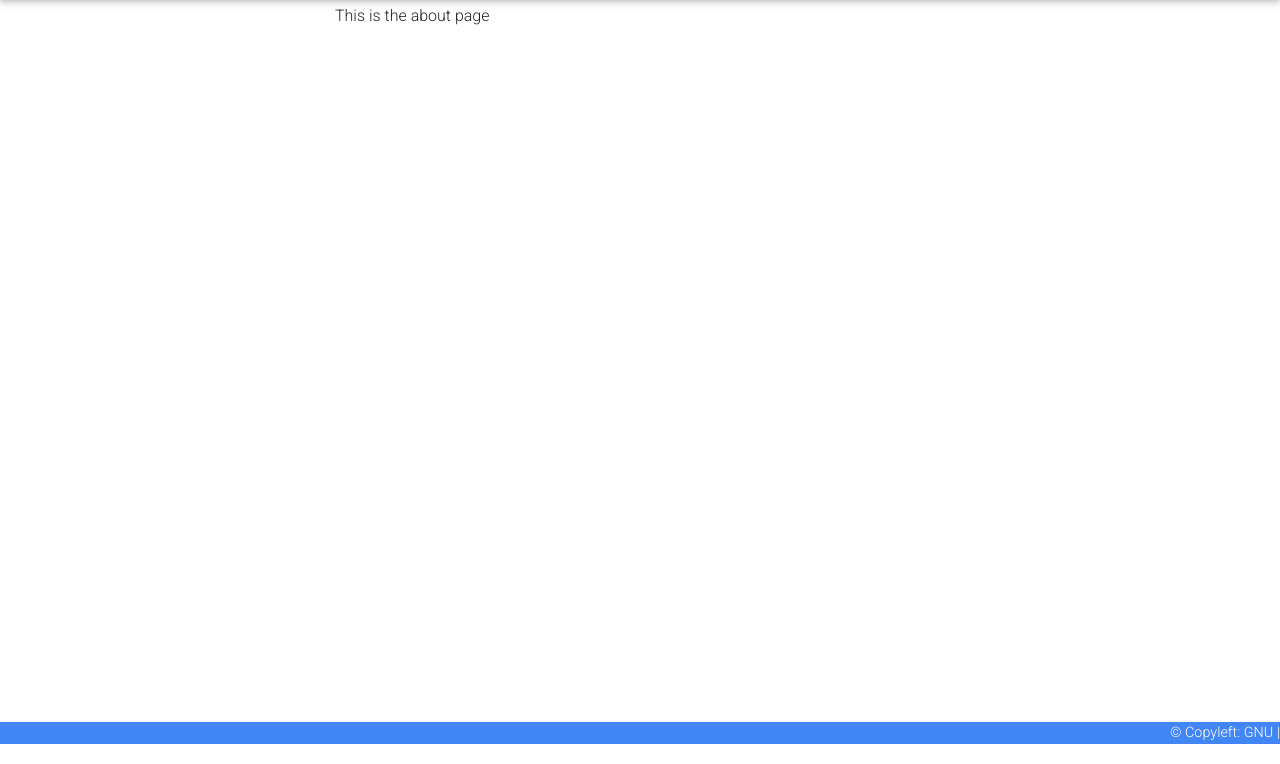
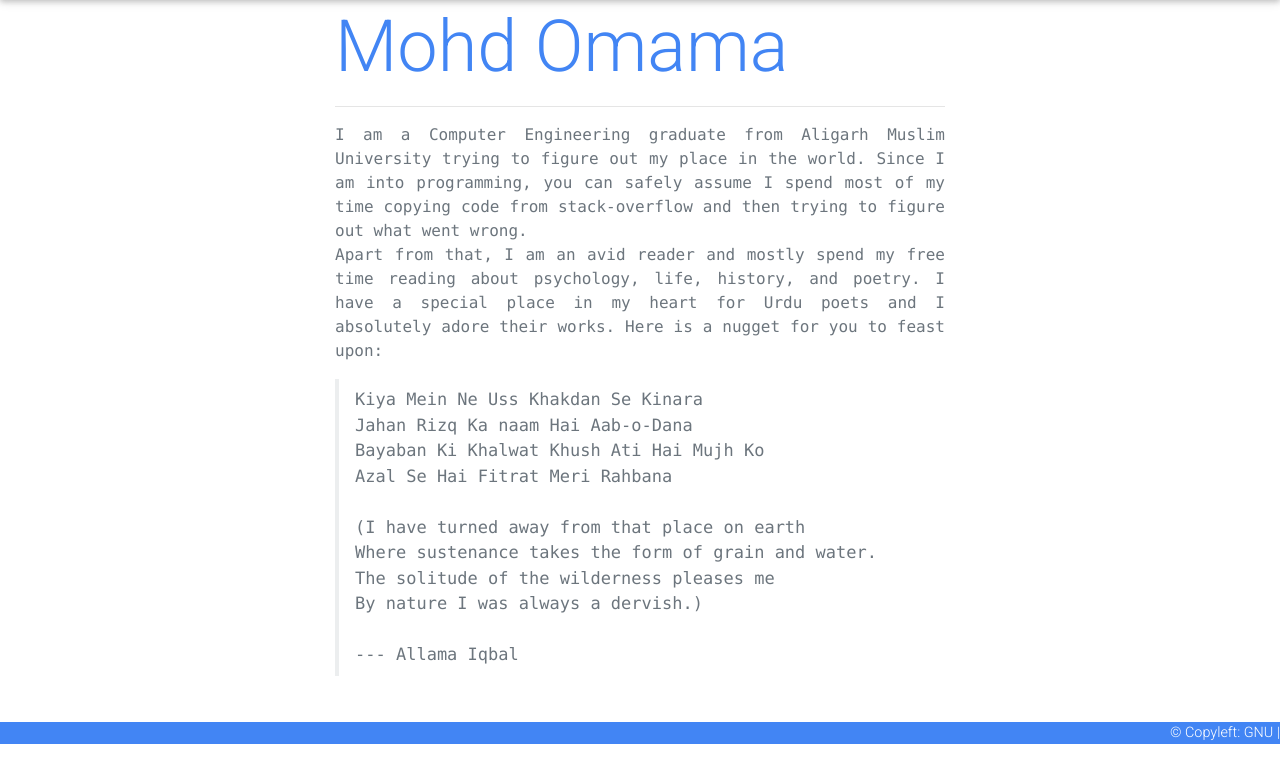
Before and after one commit to mohdomama/portfolio, a Django app: page /about in a window 1280 px wide. Shown: the part 56-820 px from the top of the page. Run offline with Django 3.2, Linux system fonts and the light colour scheme; some libraries are stand-ins or nearby versions.

Commit message:
feat: about page complete

```diff
--- a/src/templates/about.html
+++ b/src/templates/about.html
@@ -2,7 +2,33 @@
 {% load static %}
 
 {% block body %}
-This is the about page
+<h1 class="display-3 text-primary">Mohd Omama</h1>
+<hr>
+
+<p class="text-muted text-monospace" style="text-align:justify; text-justify:inter-word;">
+    I am a Computer Engineering graduate from Aligarh Muslim University trying to figure out my place in the world.
+    Since I am into programming, you can safely assume I spend most of my time copying code from stack-overflow and then
+    trying to figure out what went wrong.
+    <br>
+    Apart from that, I am an avid reader and mostly spend my free time reading about psychology, life, history, and
+    poetry. I have a special place in my heart for Urdu poets and I absolutely adore their works. Here is a nugget for
+    you to feast upon:
+    <br>
+    <blockquote class="blockquote text-muted text-monospace" style="font-size:17px">
+        Kiya Mein Ne Uss Khakdan Se Kinara<br>
+        Jahan Rizq Ka naam Hai Aab-o-Dana<br>
+        Bayaban Ki Khalwat Khush Ati Hai Mujh Ko<br>
+        Azal Se Hai Fitrat Meri Rahbana<br>
+
+        <br>
+        (I have turned away from that place on earth<br>
+        Where sustenance takes the form of grain and water.<br>
+        The solitude of the wilderness pleases me<br>
+        By nature I was always a dervish.)<br>
+        <br>
+        --- Allama Iqbal
+    </blockquote>
+</p>
 
 {% endblock %}
 
```
